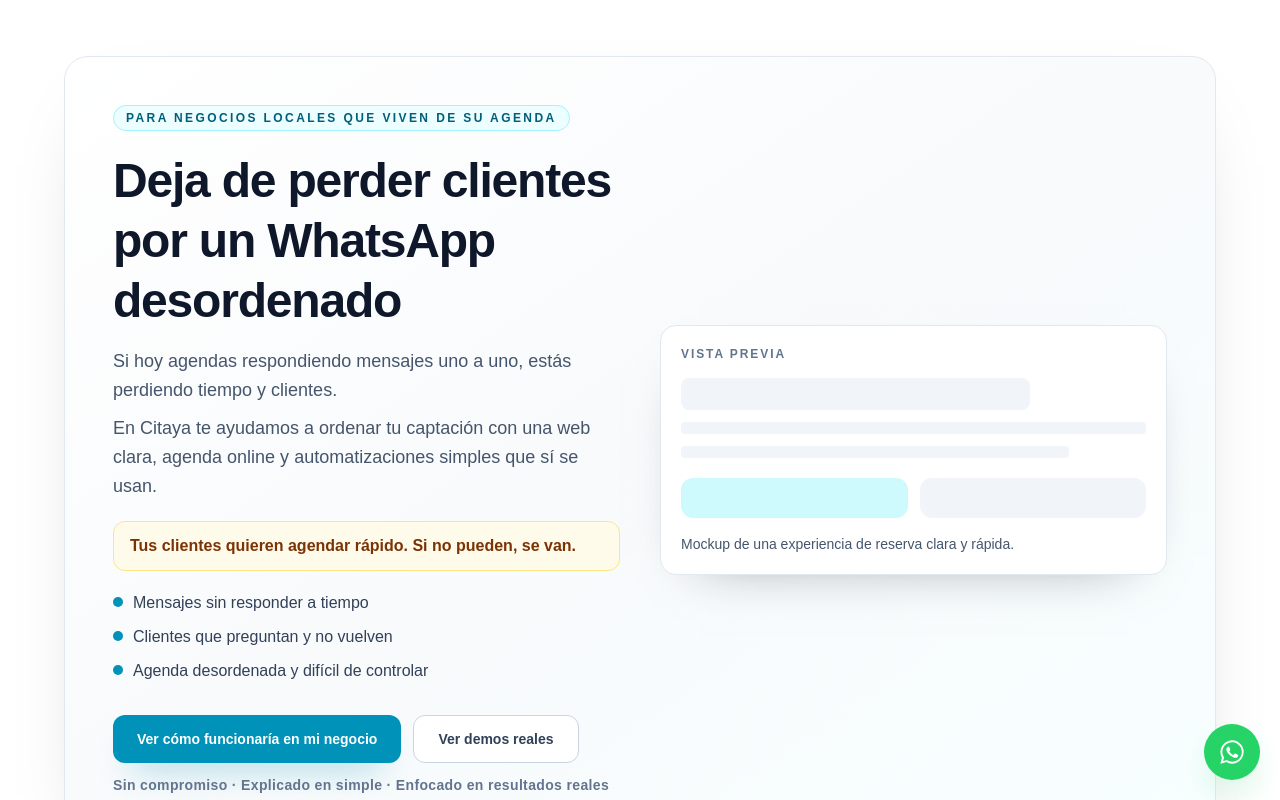
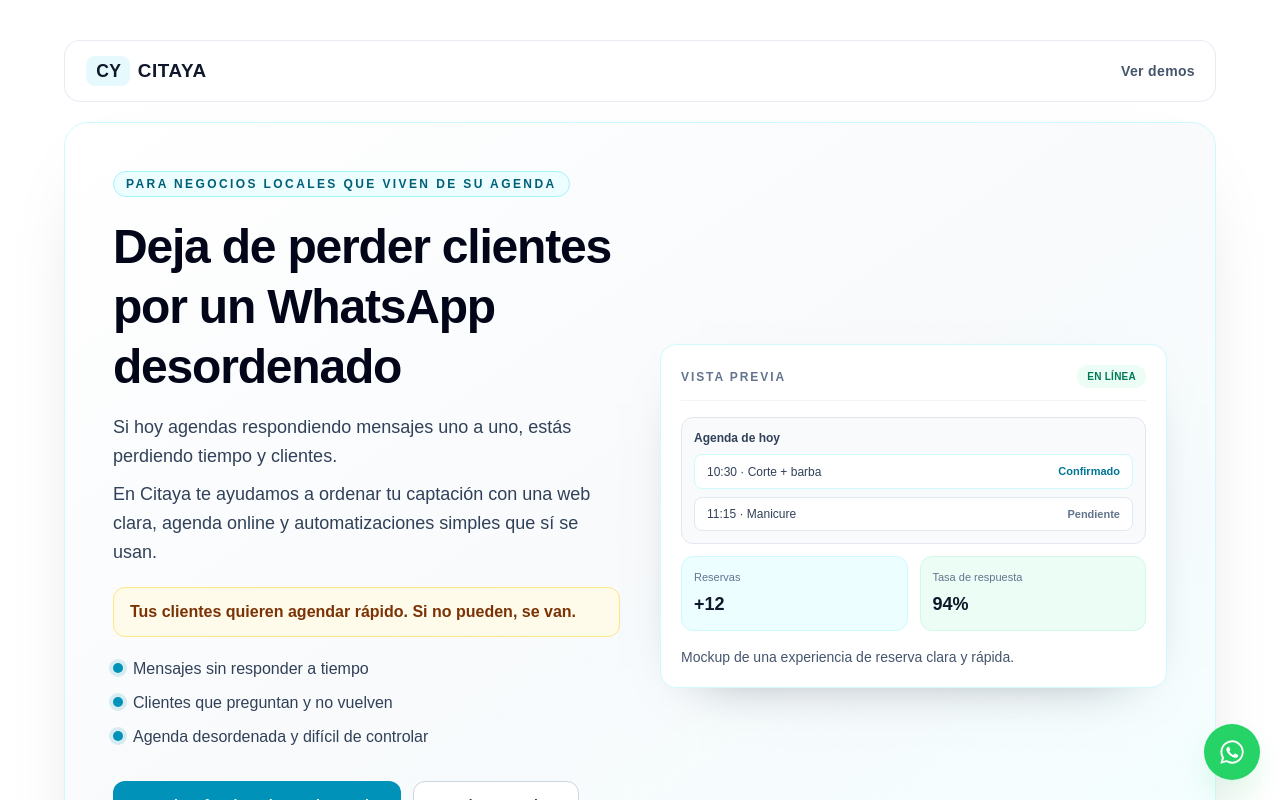
Before and after one commit to verf2390/citaya-agendas, a Next.js app: page / in a window 1280 px wide. Shown: the top 800 px of the page. Built offline with nearby package versions, Linux system fonts and the light colour scheme.

Commit message:
Improve homepage branding with Citaya header logo and refined hero UI

```diff
--- a/app/(marketing)/components/home/brand-hero-section.tsx
+++ b/app/(marketing)/components/home/brand-hero-section.tsx
@@ -1,3 +1,4 @@
+import Image from "next/image";
 import Link from "next/link";
 
 const painPoints = [
@@ -11,21 +12,39 @@ const whatsappHref = `https://wa.me/56961425029?text=${encodeURIComponent(whatsa
 
 export function BrandHeroSection() {
   return (
-    <section className="px-4 pb-12 pt-8 sm:px-6 sm:pb-16 sm:pt-10 lg:px-10 lg:pb-20 lg:pt-14">
-      <div className="mx-auto grid w-full max-w-6xl gap-8 rounded-3xl border border-slate-200 bg-gradient-to-br from-white via-slate-50 to-cyan-50/40 p-6 shadow-[0_30px_80px_-50px_rgba(15,23,42,0.35)] sm:p-8 lg:grid-cols-2 lg:items-center lg:gap-10 lg:p-12">
+    <section className="px-4 pb-12 pt-6 sm:px-6 sm:pb-16 sm:pt-8 lg:px-10 lg:pb-20 lg:pt-10">
+      <div className="mx-auto w-full max-w-6xl">
+        <header className="mb-4 flex items-center justify-between rounded-2xl border border-slate-200/80 bg-white/75 px-4 py-2.5 backdrop-blur sm:mb-5 sm:px-5">
+          <Image
+            src="/citaya-logo.svg"
+            alt="Logo Citaya"
+            width={176}
+            height={50}
+            priority
+            className="h-9 w-auto sm:h-10"
+          />
+          <a
+            href="#demos"
+            className="text-xs font-semibold tracking-wide text-slate-600 transition-colors hover:text-cyan-700 sm:text-sm"
+          >
+            Ver demos
+          </a>
+        </header>
+
+        <div className="grid gap-8 rounded-3xl border border-cyan-100 bg-gradient-to-br from-white via-slate-50 to-cyan-50/60 p-6 shadow-[0_30px_80px_-50px_rgba(15,23,42,0.35)] sm:p-8 lg:grid-cols-2 lg:items-center lg:gap-10 lg:p-12">
           <div>
             <span className="inline-flex rounded-full border border-cyan-200 bg-cyan-50 px-3 py-1 text-[11px] font-semibold uppercase tracking-[0.2em] text-cyan-800 sm:text-xs">
               Para negocios locales que viven de su agenda
             </span>
 
-          <h1 className="mt-4 text-3xl font-semibold leading-tight tracking-tight text-slate-900 sm:mt-5 sm:text-4xl lg:text-5xl">
+            <h1 className="mt-4 text-3xl font-semibold leading-tight tracking-tight text-slate-950 sm:mt-5 sm:text-4xl lg:text-5xl">
               Deja de perder clientes por un WhatsApp desordenado
             </h1>
 
-          <p className="mt-4 text-base leading-relaxed text-slate-600 sm:text-lg">
+            <p className="mt-4 text-base leading-relaxed text-slate-700 sm:text-lg">
               Si hoy agendas respondiendo mensajes uno a uno, estás perdiendo tiempo y clientes.
             </p>
-          <p className="mt-2 text-base leading-relaxed text-slate-600 sm:text-lg">
+            <p className="mt-2 text-base leading-relaxed text-slate-700 sm:text-lg">
               En Citaya te ayudamos a ordenar tu captación con una web clara, agenda online y automatizaciones simples
               que sí se usan.
             </p>
@@ -37,7 +56,7 @@ export function BrandHeroSection() {
             <ul className="mt-5 space-y-2.5 text-sm text-slate-700 sm:text-base">
               {painPoints.map((point) => (
                 <li key={point} className="flex items-start gap-2.5">
-                <span className="mt-1.5 h-2.5 w-2.5 shrink-0 rounded-full bg-cyan-600" />
+                  <span className="mt-1.5 h-2.5 w-2.5 shrink-0 rounded-full bg-cyan-600 shadow-[0_0_0_4px_rgba(8,145,178,0.15)]" />
                   <span>{point}</span>
                 </li>
               ))}
@@ -48,13 +67,13 @@ export function BrandHeroSection() {
                 href={whatsappHref}
                 target="_blank"
                 rel="noopener noreferrer"
-              className="inline-flex min-h-12 w-full items-center justify-center rounded-xl bg-cyan-600 px-6 py-3 text-sm font-semibold text-white shadow-[0_18px_35px_-20px_rgba(8,145,178,0.95)] transition-all duration-200 hover:-translate-y-0.5 hover:bg-cyan-500 focus-visible:outline-none focus-visible:ring-2 focus-visible:ring-cyan-300 focus-visible:ring-offset-2 active:translate-y-0 active:bg-cyan-700 sm:w-auto"
+                className="inline-flex min-h-12 w-full items-center justify-center rounded-xl bg-cyan-600 px-6 py-3 text-sm font-semibold text-white shadow-[0_18px_35px_-20px_rgba(8,145,178,0.95)] transition-all duration-200 hover:-translate-y-0.5 hover:bg-cyan-500 hover:shadow-[0_20px_40px_-20px_rgba(8,145,178,0.9)] focus-visible:outline-none focus-visible:ring-2 focus-visible:ring-cyan-300 focus-visible:ring-offset-2 active:translate-y-0 active:bg-cyan-700 sm:w-auto"
               >
                 Ver cómo funcionaría en mi negocio
               </Link>
               <a
                 href="#demos"
-              className="inline-flex min-h-12 w-full items-center justify-center rounded-xl border border-slate-300 bg-white px-6 py-3 text-sm font-semibold text-slate-700 transition-all duration-200 hover:-translate-y-0.5 hover:border-cyan-300 hover:text-cyan-700 focus-visible:outline-none focus-visible:ring-2 focus-visible:ring-cyan-200 focus-visible:ring-offset-2 active:translate-y-0 sm:w-auto"
+                className="inline-flex min-h-12 w-full items-center justify-center rounded-xl border border-slate-300 bg-white px-6 py-3 text-sm font-semibold text-slate-700 transition-all duration-200 hover:-translate-y-0.5 hover:border-cyan-300 hover:bg-cyan-50/50 hover:text-cyan-700 focus-visible:outline-none focus-visible:ring-2 focus-visible:ring-cyan-200 focus-visible:ring-offset-2 active:translate-y-0 sm:w-auto"
               >
                 Ver demos reales
               </a>
@@ -65,19 +84,42 @@ export function BrandHeroSection() {
             </p>
           </div>
 
-        <div className="hidden lg:block">
-          <div className="rounded-2xl border border-slate-200 bg-white p-5 shadow-[0_20px_55px_-40px_rgba(15,23,42,0.55)]">
+          <div>
+            <div className="rounded-2xl border border-cyan-100 bg-white p-4 shadow-[0_20px_55px_-40px_rgba(15,23,42,0.55)] sm:p-5">
+              <div className="flex items-center justify-between border-b border-slate-100 pb-3">
                 <p className="text-xs font-semibold uppercase tracking-[0.16em] text-slate-500">Vista previa</p>
-            <div className="mt-4 space-y-3">
-              <div className="h-8 w-3/4 rounded-lg bg-slate-100" />
-              <div className="h-3 w-full rounded bg-slate-100" />
-              <div className="h-3 w-5/6 rounded bg-slate-100" />
-              <div className="grid grid-cols-2 gap-3 pt-2">
-                <div className="h-10 rounded-xl bg-cyan-100" />
-                <div className="h-10 rounded-xl bg-slate-100" />
+                <span className="rounded-full bg-emerald-50 px-2.5 py-1 text-[10px] font-semibold uppercase tracking-wide text-emerald-700">
+                  En línea
+                </span>
+              </div>
+
+              <div className="mt-4 rounded-xl border border-slate-200 bg-slate-50 p-3">
+                <p className="text-xs font-semibold text-slate-700">Agenda de hoy</p>
+                <div className="mt-2 space-y-2">
+                  <div className="flex items-center justify-between rounded-lg border border-cyan-100 bg-white px-3 py-2">
+                    <span className="text-xs text-slate-700">10:30 · Corte + barba</span>
+                    <span className="text-[11px] font-semibold text-cyan-700">Confirmado</span>
+                  </div>
+                  <div className="flex items-center justify-between rounded-lg border border-slate-200 bg-white px-3 py-2">
+                    <span className="text-xs text-slate-700">11:15 · Manicure</span>
+                    <span className="text-[11px] font-semibold text-slate-500">Pendiente</span>
                   </div>
                 </div>
+              </div>
+
+              <div className="mt-3 grid grid-cols-2 gap-3">
+                <div className="rounded-xl border border-cyan-100 bg-cyan-50 px-3 py-3">
+                  <p className="text-[11px] text-slate-500">Reservas</p>
+                  <p className="mt-1 text-lg font-semibold text-slate-900">+12</p>
+                </div>
+                <div className="rounded-xl border border-emerald-100 bg-emerald-50 px-3 py-3">
+                  <p className="text-[11px] text-slate-500">Tasa de respuesta</p>
+                  <p className="mt-1 text-lg font-semibold text-slate-900">94%</p>
+                </div>
+              </div>
+
               <p className="mt-4 text-sm text-slate-600">Mockup de una experiencia de reserva clara y rápida.</p>
+            </div>
           </div>
         </div>
       </div>
```
Also changed, not shown: public/citaya-logo.svg (added). Lines whose indentation alone changed are shown as unchanged.
